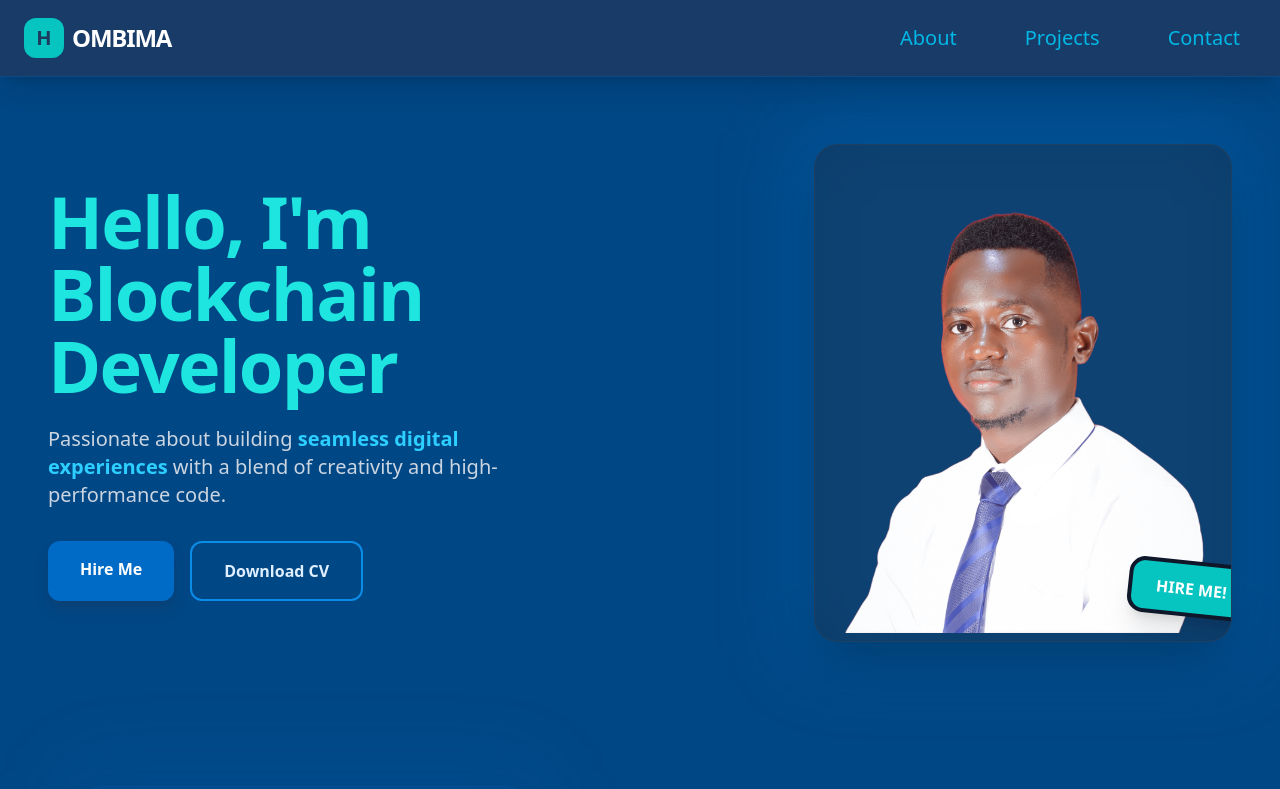
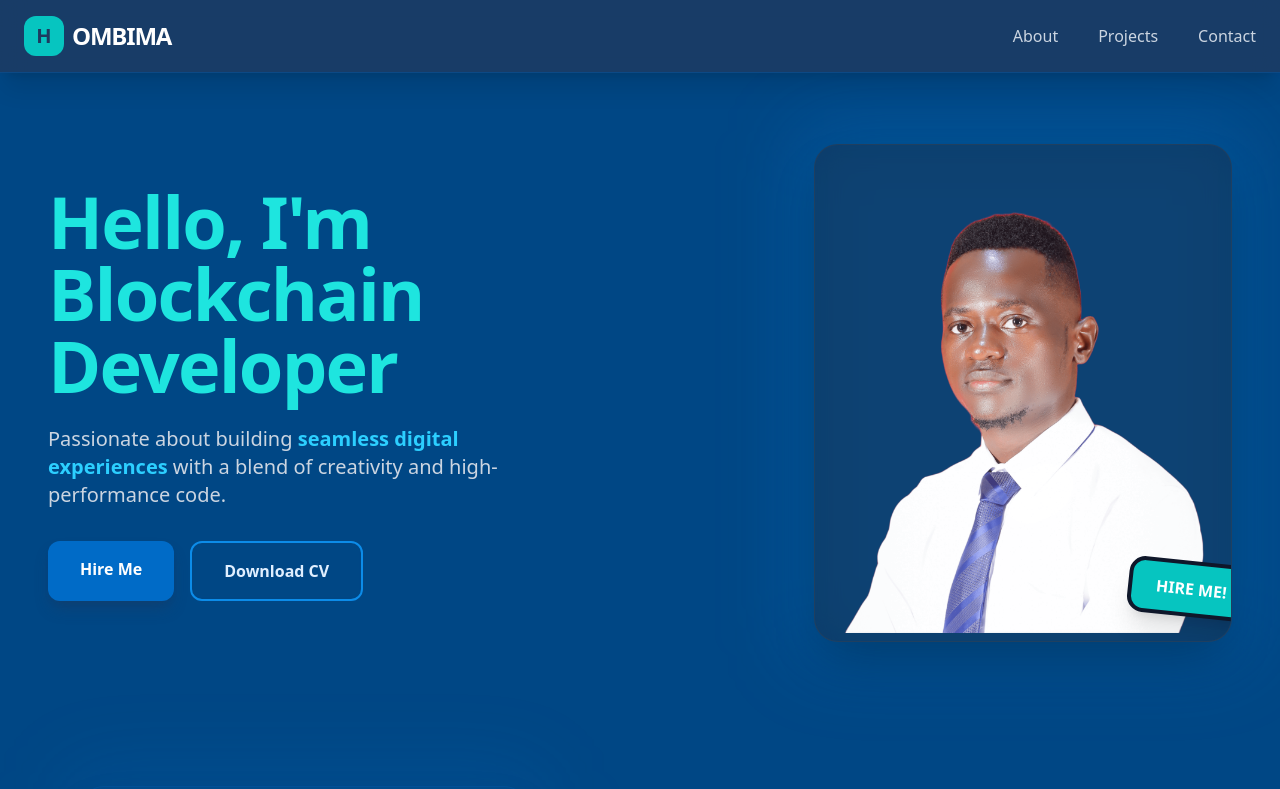
Before and after one commit to ombima56/ombima-hillary, a React (Vite) app in the folder frontend/: page / in a window 1280 px wide. Shown: the top 789 px of the page. Built offline with nearby package versions, Linux system fonts and the light colour scheme.

Commit message:
style: update homepage background, refine project card aesthetics, and modernize navigation link styling

```diff
--- a/frontend/src/components/ui/ProjectCard/NavLink.jsx
+++ b/frontend/src/components/ui/ProjectCard/NavLink.jsx
@@ -13,7 +13,7 @@ const NavLink = ({ href, title }) => {
     <a
       href={href}
       onClick={handleClick}
-      className="block py-2 pl-3 pr-4 text-secondary-500 sm:text-xl rounded md:-p-0 hover:text-white transition-colors duration-300"
+      className="block text-neutral-300 font-medium hover:text-white transition-colors duration-300"
     >
       {title}
     </a>
```
